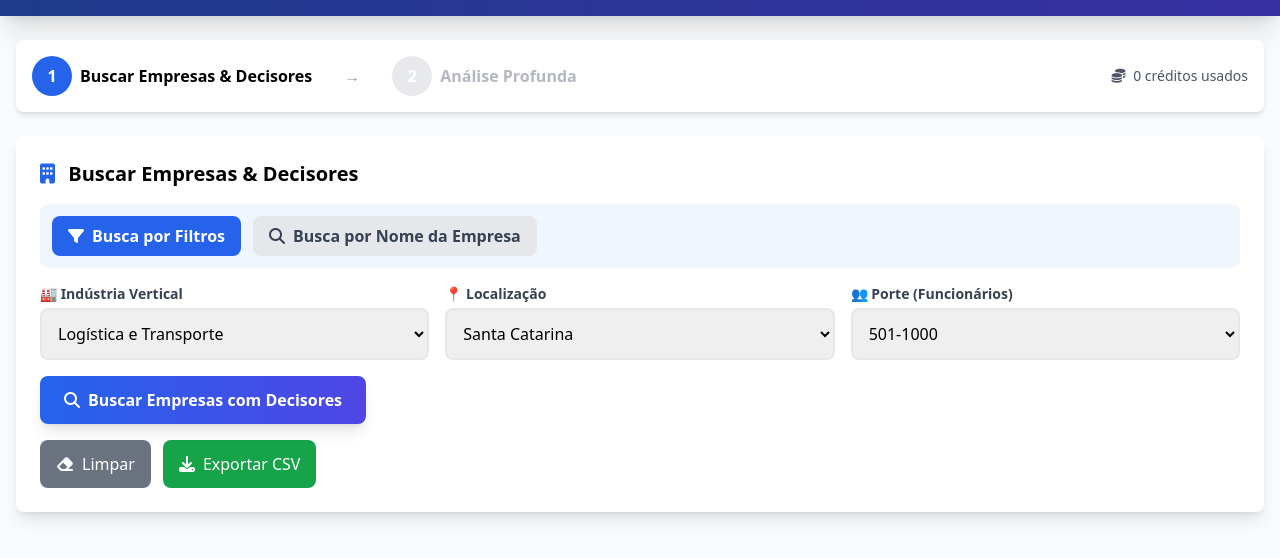
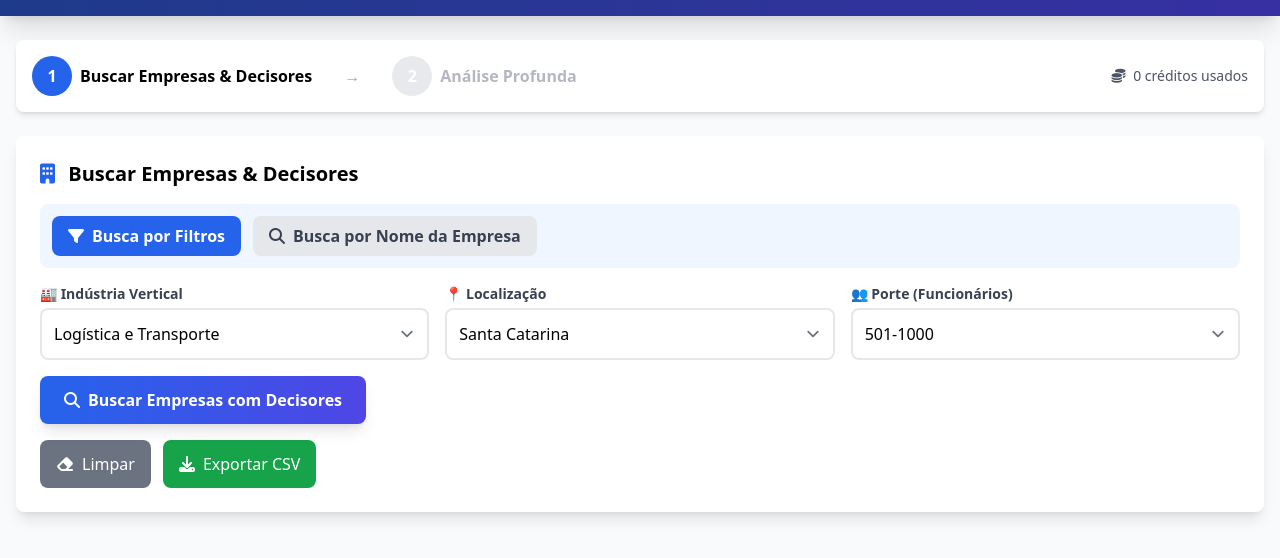
Before and after one commit to tomasdelvaso-crypto/PROSPECTOR, a website: page index.html in a window 1280 px wide. Shown: the part 80-638 px from the top of the page. Drawn offline with nearby package versions, Linux system fonts and the light colour scheme.

Commit message:
Update index.html

```diff
--- a/index.html
+++ b/index.html
@@ -4,7 +4,7 @@
     <meta charset="UTF-8">
     <meta name="viewport" content="width=device-width, initial-scale=1.0">
     <title>Ventapel Prospector Pro - Sistema Company-First</title>
-    <script src="https://cdn.tailwindcss.com"></script>
+    <script src="https://cdn.tailwindcss.com?plugins=forms,typography"></script>
     <link rel="stylesheet" href="https://cdnjs.cloudflare.com/ajax/libs/font-awesome/6.4.0/css/all.min.css">
 </head>
 <body class="bg-gray-50">
```
